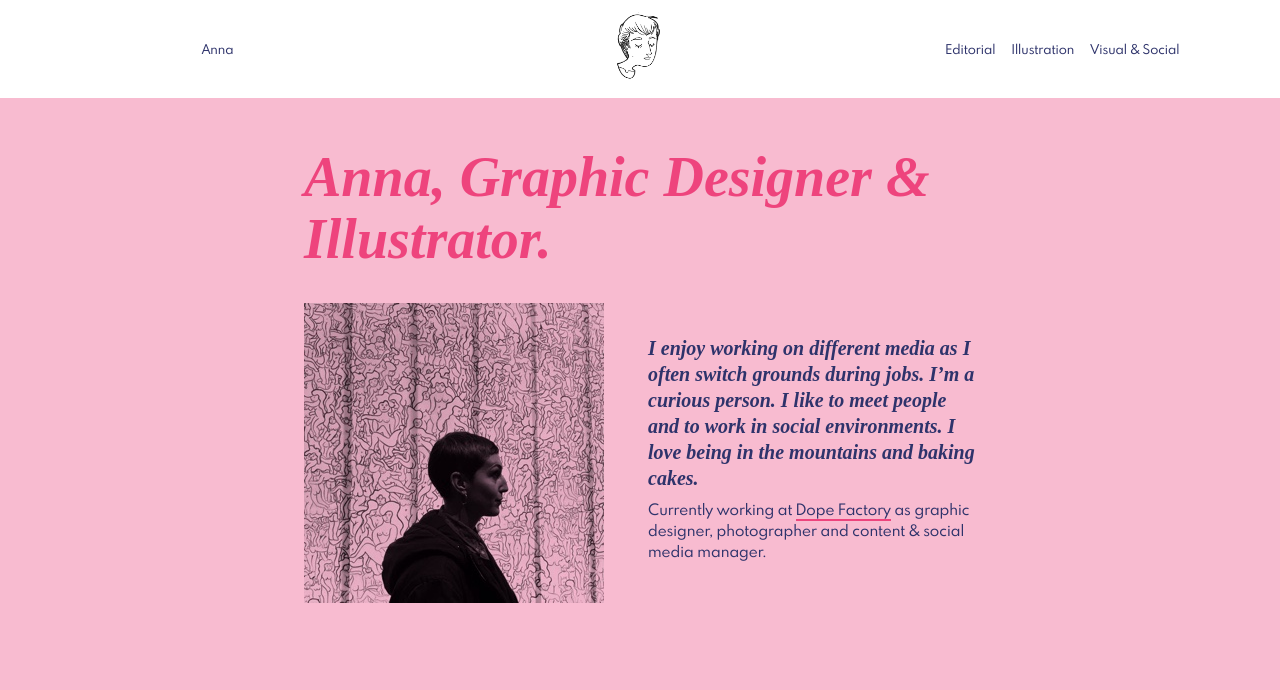
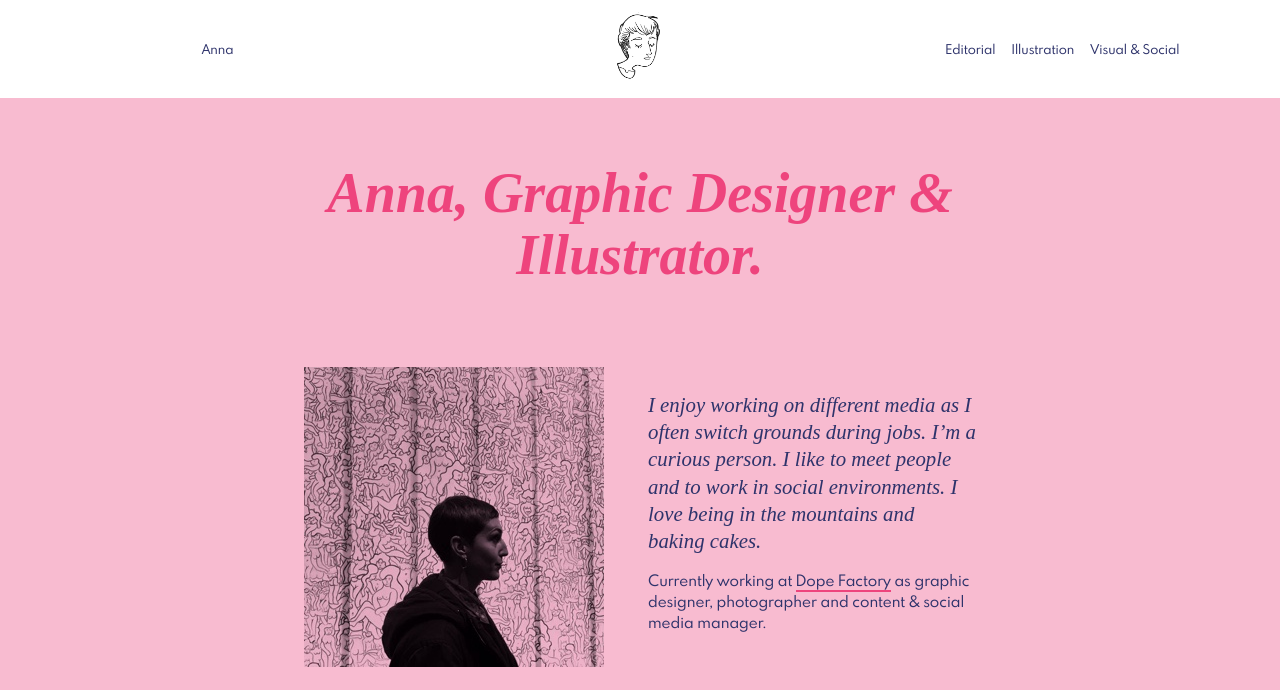
Before and after one commit to rzecchini/annaelle, a Jekyll site: the page built from index.md, in a window 1280 px wide. Shown: the top 690 px of the page. Built offline with Jekyll 4.4.1, drawn with Linux system fonts in a browser that asks for light colours; some web fonts are replaced.

Commit message:
style: home

```diff
--- a/_includes/head.html
+++ b/_includes/head.html
@@ -5,7 +5,7 @@
   <meta name="description" content="Anna Lanaro graphic designer, sometimes illustrator, always a passionate cook.">
   <title>{{ page.title }} | {{ site.title }}</title>
 
-  <link href="https://fonts.googleapis.com/css?family=Playfair+Display:700i,900i" rel="stylesheet">
+  <link href="https://fonts.googleapis.com/css?family=Playfair+Display:400i,900i" rel="stylesheet">
   <link rel="stylesheet" href="https://cdnjs.cloudflare.com/ajax/libs/normalize/8.0.0/normalize.min.css" />
   <link rel="stylesheet" href="{{ '/assets/style.css' | relative_url }}">
 
--- a/_layouts/home.html
+++ b/_layouts/home.html
@@ -7,7 +7,7 @@
 
   {% include header.html %}
 
-  <div class="home">
+  <div class="hero">
     <div class="presentation">
       <h1 class="presentation__title">Anna, Graphic Designer &amp; Illustrator.</h1>
       <div class="asd">
@@ -25,7 +25,9 @@
         </div>
       </div>
     </div>
+  </div>
 
+  <div class="content">
     <div class="container">
       <div class="projects">
         {% assign works = site.pages | where: "menu", true | sort: 'index' %}
--- a/assets/style.css
+++ b/assets/style.css
@@ -96,10 +96,17 @@ img {
 
 
 /* === HOME === */
-.home {
+.hero {
+  padding-bottom: 9rem;
   background: #F8BBD0;
 }
 
+.content {
+  margin-top: -8rem;
+}
+
+
+/* === PRESENTATION === */
 .presentation {
   margin: 0 auto;
   padding: 1rem;
@@ -136,8 +143,9 @@ img {
 }
 @media screen and (min-width: 50rem) {
   .presentation__title {
-    padding: 2rem 0 1rem;
+    padding: 3rem 0 4rem;
     font-size: 3.5rem;
+    text-align: center;
   }
 }
 
@@ -162,11 +170,11 @@ img {
 }
 
 .presentation__intro {
-  margin: 0 0 0.5rem;
+  margin: 0 0 1rem;
   font-family: 'Playfair Display', serif;
-  font-weight: 700;
+  font-weight: 400;
   font-style: italic;
-  font-size: 1.25rem;
+  font-size: 1.3rem;
   line-height: 1.3;
 }
 
@@ -231,13 +239,14 @@ img {
   left: 0;
   color: #ee447d;
   font-family: 'Playfair Display', serif;
-  font-size: calc(2rem + 2vw);
+  font-weight: 900;
+  font-size: 2.5rem;
   line-height: 1.12;
 }
 
 @media screen and (min-width: 50rem) {
   .project h3 {
-    font-size: 3.5rem;
+    font-size: 3rem;
   }
 }
 
@@ -346,8 +355,9 @@ img {
 
 /* === FOOTER === */
 .footer {
-  padding: 1rem 1rem 5rem;
-  background: #F8BBD0;
+  padding: 1rem 1rem 6rem;
+  /*background: #F8BBD0;*/
+  font-size: 0.875rem;
   text-align: center;
 }
 
```
